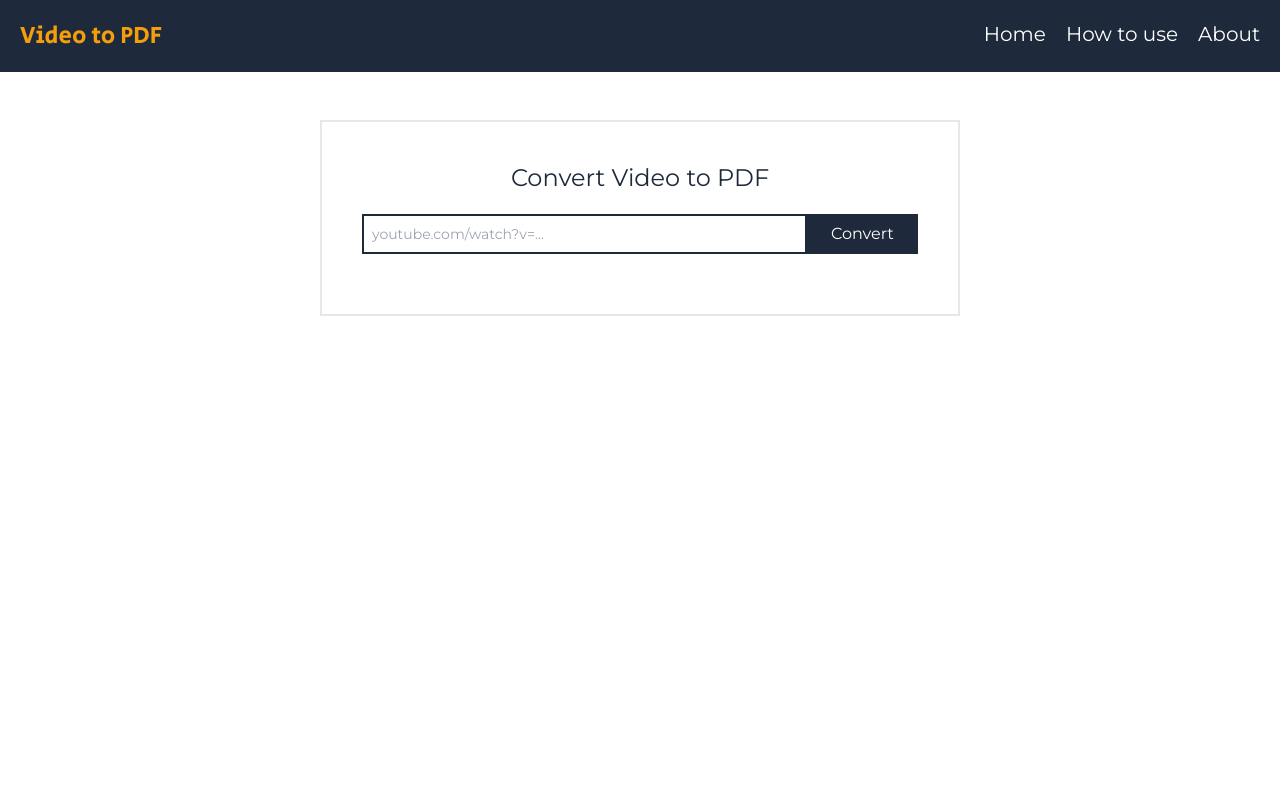
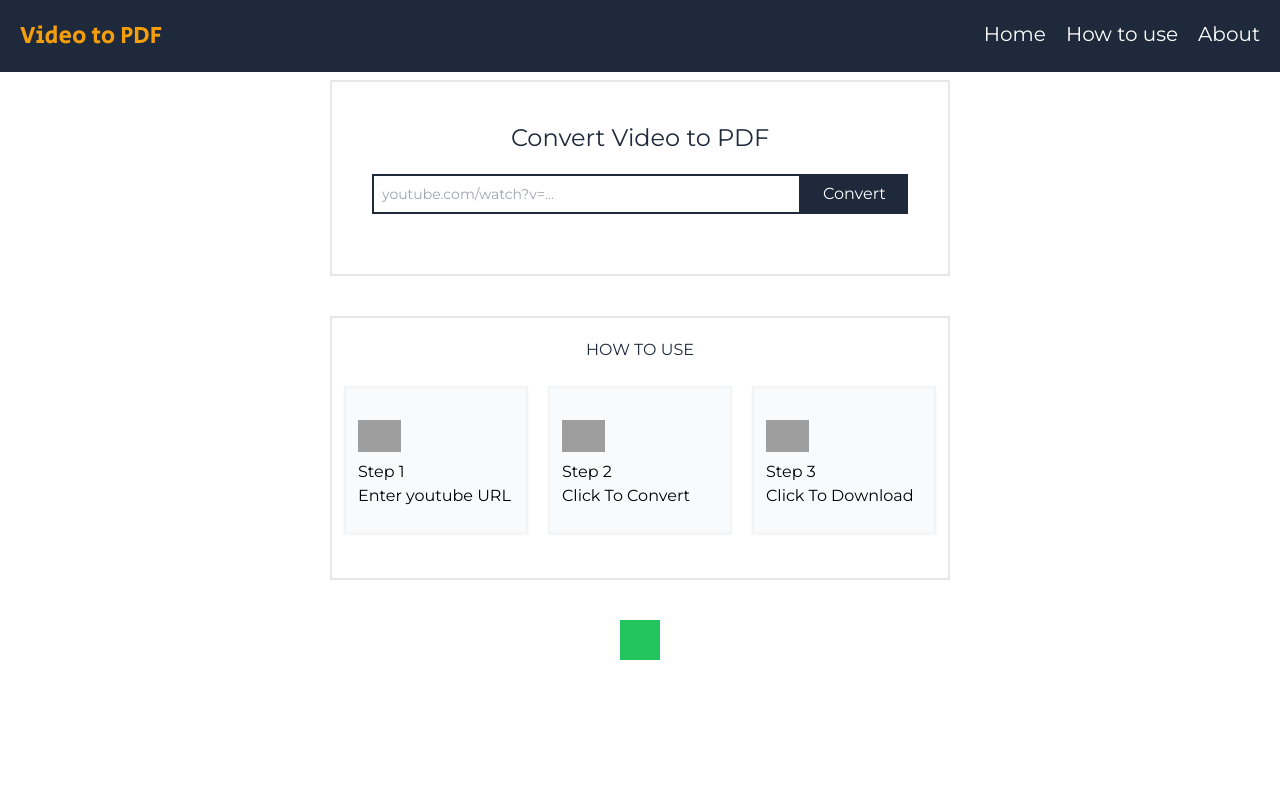
Before and after one commit to chintu46306/video2pdf, a Flask app: page / in a window 1280 px wide. Run offline with Flask 2, Linux system fonts and the light colour scheme; some libraries are stand-ins or nearby versions; grey boxes are pictures that could not be loaded.

Commit message:
added section : how to use

```diff
--- a/templates/index.html
+++ b/templates/index.html
@@ -1,25 +1,33 @@
 <!DOCTYPE html>
 <html lang="en">
   <head>
-    <meta charset="UTF-8">
-    <meta http-equiv="X-UA-Compatible" content="IE=edge">
-    <meta name="viewport" content="width=device-width, initial-scale=1.0">
+    <meta charset="UTF-8" />
+    <meta http-equiv="X-UA-Compatible" content="IE=edge" />
+    <meta name="viewport" content="width=device-width, initial-scale=1.0" />
     <title>Video to PDF</title>
     <script src="https://cdn.tailwindcss.com"></script>
 
     <!-- Fonts -->
-    <link rel="preconnect" href="https://fonts.googleapis.com">
-    <link rel="preconnect" href="https://fonts.gstatic.com" crossorigin>
+    <link rel="preconnect" href="https://fonts.googleapis.com" />
+    <link rel="preconnect" href="https://fonts.gstatic.com" crossorigin />
 
     <!-- Secular Font -->
-    <link href="https://fonts.googleapis.com/css2?family=Secular+One&display=swap" rel="stylesheet">
+    <link
+      href="https://fonts.googleapis.com/css2?family=Secular+One&display=swap"
+      rel="stylesheet"
+    />
 
     <!-- Montserrat -->
-    <link href="https://fonts.googleapis.com/css2?family=Montserrat:ital,wght@0,100;0,200;0,300;0,400;0,500;0,600;0,700;0,800;0,900;1,100;1,200;1,300;1,400;1,500;1,600;1,700;1,800;1,900&display=swap" rel="stylesheet">
+    <link
+      href="https://fonts.googleapis.com/css2?family=Montserrat:ital,wght@0,100;0,200;0,300;0,400;0,500;0,600;0,700;0,800;0,900;1,100;1,200;1,300;1,400;1,500;1,600;1,700;1,800;1,900&display=swap"
+      rel="stylesheet"
+    />
   </head>
-<body style="font-family:'Montserrat';">
-    <nav class="flex flex-row justify-center md:justify-between p-5 bg-slate-800 fixed w-screen">
-        <span class="text-amber-500 text-2xl" style="font-family:'Secular one';">
+  <body style="font-family: 'Montserrat'">
+    <nav
+      class="flex flex-row justify-center md:justify-between p-5 bg-slate-800 fixed w-screen z-50"
+    >
+      <span class="text-amber-500 text-2xl" style="font-family: 'Secular one'">
         Video to PDF
       </span>
 
@@ -29,41 +37,76 @@
         <a href="#">About</a>
       </div>
     </nav>
-    <main class="container flex flex-col items-center w-screen min-h-screen pt-20 mx-auto">
-        <div class="mt-10 border-2 p-10 mx-2 lg:w-1/2">
-            <h1 class="text-2xl text-center text-slate-800">Convert Video to PDF</h1>
+    <main
+      class="container flex flex-col gap-10 items-center w-screen min-h-screen pt-20 px-5 mx-auto"
+    >
+      <div class=" border-2 p-10 mx-2 lg:w-1/2 w-full">
+        <h1 class="text-2xl text-center text-slate-800">
+          Convert Video to PDF
+        </h1>
 
-            <form class="grid grid-cols-5 my-5"  onsubmit="handelSubmit(event);">
+        <form class="grid grid-cols-5 my-5" onsubmit="handelSubmit(event);">
           <div class="col-span-3 lg:col-span-4">
-                    <input name="url" type="text" class="w-full p-2 border-2 border-slate-800 text-sm" placeholder="youtube.com/watch?v=...">
+            <input
+              name="url"
+              type="text"
+              class="w-full p-2 border-2 border-slate-800 text-sm"
+              placeholder="youtube.com/watch?v=..."
+            />
           </div>
           <div class="col-span-2 lg:col-span-1">
-                    <button type="submit" class="w-full h-full  bg-slate-800 text-white bg-amber-500">Convert</button>
+            <button
+              type="submit"
+              class="w-full h-full bg-slate-800 text-white bg-amber-500"
+            >
+              Convert
+            </button>
           </div>
         </form>
 
-            <div class="hidden grid-cols-5 gap-2 items-center" id="videoDataContainer">
+        <div
+          class="hidden grid-cols-5 gap-2 items-center"
+          id="videoDataContainer"
+        >
           <div class="col-span-full md:col-span-2 overflow-hidden">
-                    <img src="https://via.placeholder.com/400x250" class="md:h-32 w-full object-cover" alt="thumbnail" id="youtubeThumbnail">
+            <img
+              src="https://via.placeholder.com/400x250"
+              class="md:h-32 w-full object-cover"
+              alt="thumbnail"
+              id="youtubeThumbnail"
+            />
           </div>
 
-                <div class="col-span-full md:col-span-3 flex flex-col justify-between h-full">
+          <div
+            class="col-span-full md:col-span-3 flex flex-col justify-between h-full"
+          >
             <div>
               <h1 class="truncate text-lg font-medium" id="youtubeTitle">
                 C_57 Two Dimensional Array progravf enfue uneguie gengi eign
               </h1>
-                        <h2 class="truncate text-md font-medium text-gray-600" id="youtubeDuration">
+              <h2
+                class="truncate text-md font-medium text-gray-600"
+                id="youtubeDuration"
+              >
                 15:39
               </h2>
             </div>
             <div class="flex flex-col w-full">
               <p>
-                            <span class="text-gray-600 text-sm">Please Select Skip Seconds</span>
+                <span class="text-gray-600 text-sm"
+                  >Please Select Skip Seconds</span
+                >
               </p>
-                        <form class="flex flex-row justify-between gap-3 w-full" action="{{url_for('download')}}">
-                            <input type="hidden" name="url" id="hiddenUrl">
+              <form
+                class="flex flex-row justify-between gap-3 w-full"
+                action="{{url_for('download')}}"
+              >
+                <input type="hidden" name="url" id="hiddenUrl" />
                 <div class="relative w-full">
-                                <select name="skip" class="flex flex-row justify-around appearance-none w-full bg-gray-200 border border-gray-200 text-gray-700 py-2 px-4 pr-8 rounded leading-tight focus:outline-none focus:bg-white focus:border-gray-500 h-full">
+                  <select
+                    name="skip"
+                    class="flex flex-row justify-around appearance-none w-full bg-gray-200 border border-gray-200 text-gray-700 py-2 px-4 pr-8 rounded leading-tight focus:outline-none focus:bg-white focus:border-gray-500 h-full"
+                  >
                     <option value="10">10sec</option>
                     <option value="15">15sec</option>
                     <option value="20">20sec</option>
@@ -71,21 +114,63 @@
                     <option value="35">45sec</option>
                     <option value="60">1min</option>
                   </select>
-                                <div class="pointer-events-none absolute inset-y-0 right-0 flex items-center px-2 text-gray-700">
-                                    <svg class="fill-current h-4 w-4" xmlns="http://www.w3.org/2000/svg" viewBox="0 0 20 20"><path d="M9.293 12.95l.707.707L15.657 8l-1.414-1.414L10 10.828 5.757 6.586 4.343 8z"/></svg>
+                  <div
+                    class="pointer-events-none absolute inset-y-0 right-0 flex items-center px-2 text-gray-700"
+                  >
+                    <svg
+                      class="fill-current h-4 w-4"
+                      xmlns="http://www.w3.org/2000/svg"
+                      viewBox="0 0 20 20"
+                    >
+                      <path
+                        d="M9.293 12.95l.707.707L15.657 8l-1.414-1.414L10 10.828 5.757 6.586 4.343 8z"
+                      />
+                    </svg>
                   </div>
                 </div>
-                            <button class="w-full h-full bg-slate-800 text-white p-2 bg-green-600">Download&nbsp;PDF</button>
+                <button
+                  class="w-full h-full bg-slate-800 text-white p-2 bg-green-600"
+                >
+                  Download&nbsp;PDF
+                </button>
               </form>
-
             </div>
-
+          </div>
         </div>
       </div>
 
+      <div class="border-2 py-5 px-3 lg:w-1/2 w-full">
+        <h1 class="text-1xl text-center text-slate-800">HOW TO USE</h1>
+        <div class="grid grid-cols-3 gap-5 my-6 w-full">
+          <div
+            class="border-2 border-gray-100 drop-shadow-sm text-left lg:col-span-1 col-span-full bg-gray-50 py-6 px-3"
+          >
+            <img src={{url_for('static', filename='/images/link.png')}}
+            alt="link icon" class="w-auto h-12 py-2"/>
+            <h2>Step 1</h2>
+            <h3>Enter youtube URL</h3>
           </div>
+          <div
+            class="border-2 border-gray-100 drop-shadow-sm text-left lg:col-span-1 col-span-full bg-gray-50 py-6 px-3"
+          >
+            <img src={{url_for('static', filename='/images/converter.png')}}
+            alt="link icon" class="w-auto h-12 py-2"/>
+            <h2>Step 2</h2>
+            <h3>Click To Convert</h3>
+          </div>
+          <div
+            class="border-2 border-gray-100 drop-shadow-sm text-left lg:col-span-1 col-span-full bg-gray-50 py-6 px-3"
+          >
+            <img src={{url_for('static', filename='/images/pdf.png')}} alt="link
+            icon" class="w-auto h-12 py-2 "/>
+            <h2>Step 3</h2>
+            <h3>Click To Download</h3>
+          </div>
+        </div>
+      </div>
+
+      <div class="w-10 h-10 lg:bg-green-500 md:bg-red-500 bg-blue-500"></div>
     </main>
     <script src="{{url_for('static', filename='app.js')}}"></script>
-
   </body>
 </html>
```
Lines whose indentation alone changed are shown as unchanged.
